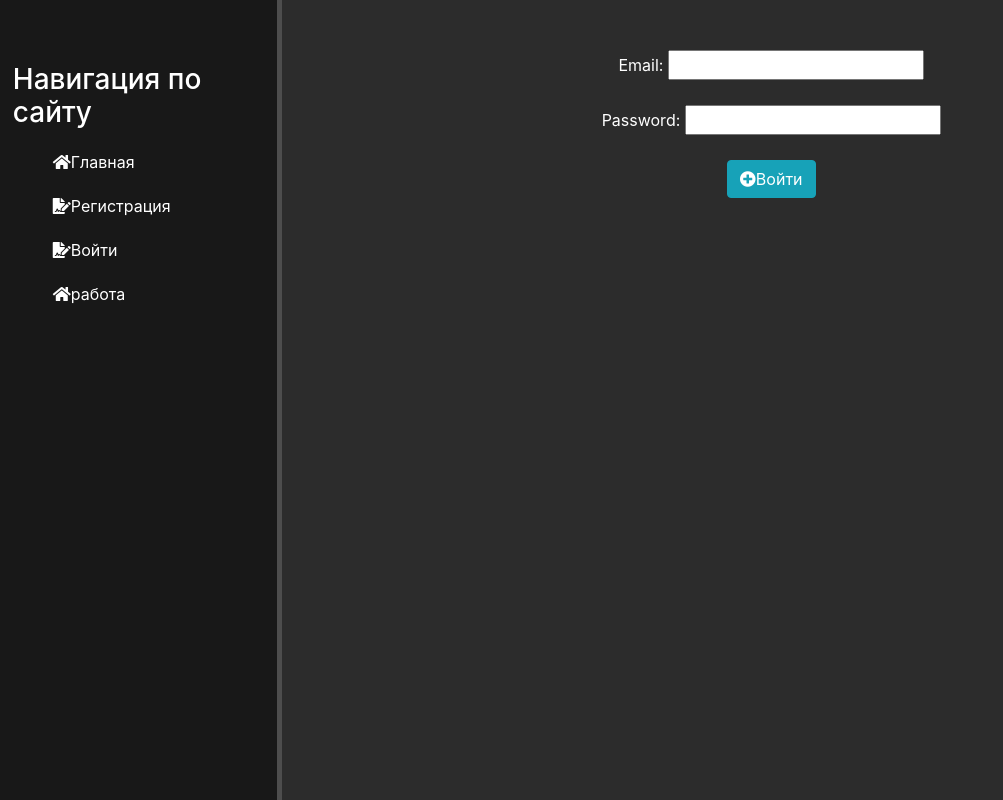
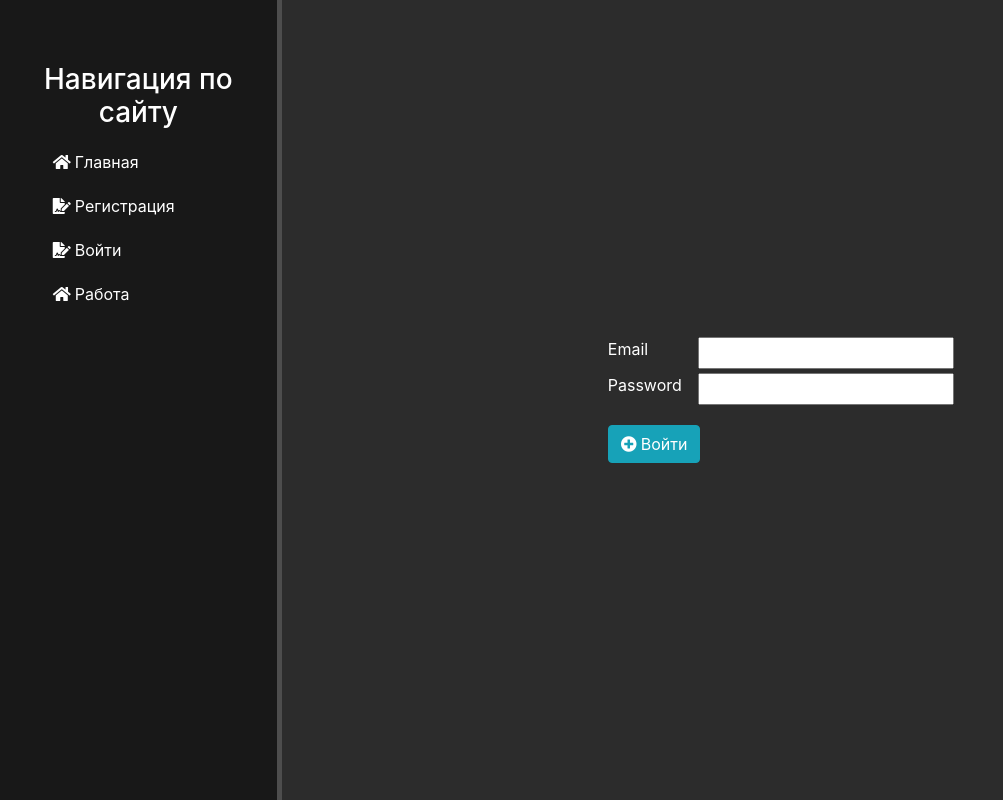
Before and after one commit to qwyxtt/labor_exchange, a Django app: page /login/ in a window 1280 px wide. Shown: the whole page, without its empty margins (0-1003 px from the left). Run offline with Django 4.2, Linux system fonts and the light colour scheme; some libraries are stand-ins or nearby versions.

Commit message:
HTML AND CSS FIXED

```diff
--- a/authentication/forms.py
+++ b/authentication/forms.py
@@ -4,7 +4,19 @@ from django.utils.timezone import now
 
 
 class SignUpForm(forms.ModelForm):
-    birthdate = forms.DateField(widget=forms.SelectDateWidget(years=range(1950, int(now().year))))
+    CHOICE_ACTIVITY = (
+        ('employee', 'employee'),
+        ('employer', 'employer')
+    )
+
+    birthdate = forms.DateField(
+        label='',
+        widget=forms.SelectDateWidget(
+            attrs={"class": "end-date-select"},
+            years=range(1950, int(now().year))
+        )
+    )
+    activity = forms.TypedChoiceField(choices=CHOICE_ACTIVITY, label='')
     email = forms.EmailField(
         label='',
         widget=forms.TextInput(attrs={'class': 'form-control', 'placeholder': 'Введите почту'})
@@ -33,5 +45,5 @@ class SignUpForm(forms.ModelForm):
 
 
 class LoginForm(forms.Form):
-    email = forms.EmailField()
+    email = forms.EmailField(widget=forms.EmailInput)
     password = forms.CharField(widget=forms.PasswordInput)
--- a/static/main/css/main.css
+++ b/static/main/css/main.css
@@ -56,20 +56,14 @@ aside ul li:hover, aside ul a:hover {
 }
 
 main .features {
-    float: left;
+    margin: 0 auto;
     color: #fff;
-    text-align: center;
     width: 75%;
     height: 100%;
 }
 
 main .features h1 {
     font-size: 50px;
-}
-
-main .features p {
-    max-width: 400px;
-    margin: 20px auto
 }
 
 .alert-warning {
@@ -80,12 +74,57 @@ main .features p {
     text-align: left;
 }
 
-form {
-    margin-left: 32%;
-    width: 500px;
-    margin-top: 50px;
-}
 main {
     overflow-y: auto;
     height: 100%;
+    display: flex;
 }
+.main-features {
+    font-size: 30px;
+}
+
+.features-form-fields{
+    display: grid;
+    grid-template: max-content / max-content 1fr;
+    gap: 4px 16px;
+
+}
+.features-form-login-fields label{
+    text-align: left;
+}
+.login-features {
+    display: flex;
+    flex: 0;
+    align-items: center;
+}
+.profile-info {
+    display: flex;
+    flex-direction: column;
+    row-gap: 16px;
+    align-items: start;
+}
+
+i.fa, i.fas {
+    margin-right: 4px;
+}
+.task-title {
+    text-align: center;
+
+}
+.task-description {
+    border-radius: 6px;
+    border: 1px solid white;
+    padding: 8px;
+    margin-bottom: 16px;
+}
+.task-description p{
+    margin: 20px 0 0;
+}
+
+h1, h2, h3 {
+    text-align: center;
+}
+
+.end-date-select {
+    grid-column-start: 2;
+}
--- a/templates/account/work.html
+++ b/templates/account/work.html
@@ -6,11 +6,11 @@
 
 {% block content %}
 <div class="features">
-    <h4 style="margin-top: 20px">{{ info }}</h4>
+    <h4 style="margin: 20px 0; text-align: center">{{ info }}</h4>
     {% for task in tasks %}
-        <br>{{ task.title }}</br>
+        <span style="margin-right: 8px;">{{ task.title }}</span>
     <a href="{% url 'accept_task' task_id=task.id %}">
-        <button class="btn btn-info"><i class="fa fa-plus-circle"></i>Перейти к заданию</button>
+        <button class="btn btn-info">Перейти к заданию</button>
     </a>
     {% endfor %}
 </div>
--- a/templates/authentications/login.html
+++ b/templates/authentications/login.html
@@ -3,13 +3,18 @@
 {% block title %}Войти{% endblock %}
 
 {% block content %}
-<div class="features">
+<div class="features login-features">
     <form method="post">
         {% csrf_token %}
-        {{ form.as_p }}
+        <div class="features-form-fields">
+        {% for field in form %}
+            <label>{{ field.label }}</label>
+            {{ field }}
+        {% endfor %}
+        </div>
         <span>{{error}}</span>
 
-        <button class="btn btn-info"><i class="fa fa-plus-circle"></i>Войти</button>
+        <button class="btn btn-info" style="margin-top: 20px;"><i class="fa fa-plus-circle" style="margin-right: 4px;"></i>Войти</button>
     </form>
 </div>
 {% endblock %}
--- a/templates/base.html
+++ b/templates/base.html
@@ -1,5 +1,4 @@
 <!doctype html>
-<!--mb zdez-->
 {% load static %}
 <html lang="ru">
 <head>
@@ -40,11 +39,11 @@
         {% endif %}
         {% if request.user.is_authenticated %}
         <a href="{% url 'account' %}">
-            <li><i class="fas fa-home"></i>аккаунт</li>
+            <li><i class="fas fa-home"></i>Aккаунт</li>
         </a>
         {% endif %}
                 <a href="{% url 'work' %}">
-            <li><i class="fas fa-home"></i>работа</li>
+            <li><i class="fas fa-home"></i>Pабота</li>
         </a>
 
     </ul>
--- a/work/forms.py
+++ b/work/forms.py
@@ -5,6 +5,6 @@ from .models import Task
 class CreateTaskForm(forms.ModelForm):
     class Meta:
         model = Task
-        exclude = ['owner', 'executor']
+        exclude = ['owner', 'executor', 'is_active']
 
-    end_date = forms.DateField(widget=forms.SelectDateWidget())
+    end_date = forms.DateField(widget=forms.SelectDateWidget(attrs={"class": "end-date-select"}))
--- a/work/views.py
+++ b/work/views.py
@@ -11,9 +11,8 @@ def index(request):
     tsk = Task.objects.filter(executor=None).count()
     context = {
         'main': 'Главная',
-        'about': 'С помощью нашего сайта вы сможете :',
         'descriptions': 'Данный сайт предназначен для того, чтобы предоставить подросткам возможность получить свой '
-                        'первый опыт работы и первый денежный заработак  Наша цель - предоставить нашим пользователям '
+                        'первый опыт работы и первый денежный заработок.  Наша цель - предоставить нашим пользователям '
                         'максимально комфортный способ заработка, чтобы помочь им заработать свои первые деньги ',
         'tsks': tsk
     }
```
Also changed, not shown: templates/account/accept_task.html (+4 -4 lines), templates/account/account.html (+12 -18 lines), templates/account/create_task.html (+8 -4 lines), templates/authentications/signup.html (+7 -3 lines), templates/work/index.html (+5 -5 lines).
